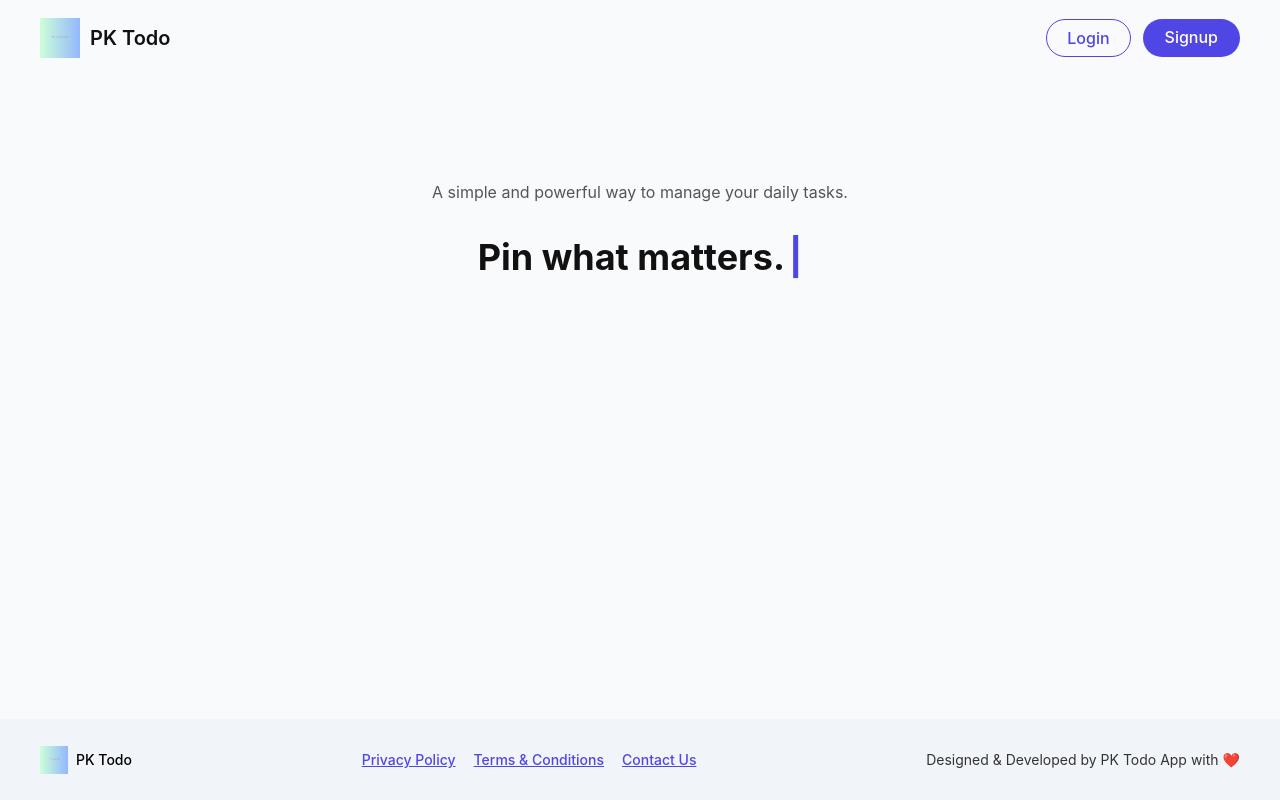
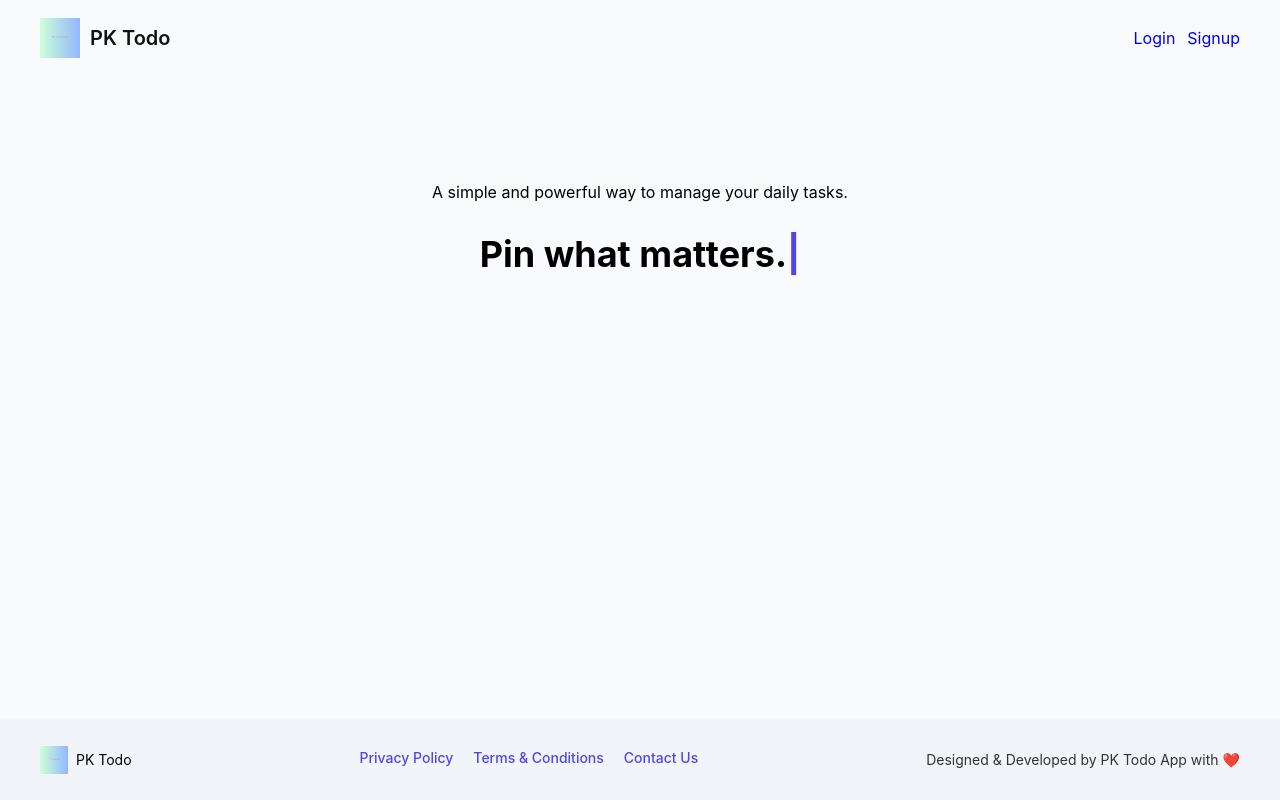
Before and after one commit to Praveenkumar-king/pk-todo-frontend, a React (Create React App) app: page / in a window 1280 px wide. Built offline with nearby package versions, Linux system fonts and the light colour scheme.

Commit message:
Updated home page

```diff
--- a/src/pages/Home/Home.css
+++ b/src/pages/Home/Home.css
@@ -24,7 +24,6 @@
 
 .logo-area img {
   width: 40px;
-  height: auto;
 }
 
 .auth-buttons {
@@ -32,39 +31,10 @@
   gap: 12px;
 }
 
-/* 🔥 FIX APPLIED HERE */
 .btn-outline,
 .btn-filled {
-  text-decoration: none;   /* remove underline */
+  text-decoration: none;
   display: inline-block;
-}
-
-.btn-outline {
-  padding: 8px 20px;
-  border-radius: 25px;
-  border: 1.5px solid #4f46e5;
-  color: #4f46e5;
-  font-weight: 500;
-  transition: 0.3s;
-}
-
-.btn-outline:hover {
-  background: #eef2ff;
-  text-decoration: none;
-}
-
-.btn-filled {
-  padding: 8px 22px;
-  border-radius: 25px;
-  background: #4f46e5;
-  color: white;
-  font-weight: 500;
-  transition: 0.3s;
-}
-
-.btn-filled:hover {
-  background: #4338ca;
-  text-decoration: none;
 }
 
 /* ================= HERO ================= */
@@ -74,29 +44,13 @@
   padding: 90px 20px;
 }
 
-.tagline {
-  font-size: 16px;
-  color: #555;
-  margin-bottom: 25px;
-}
-
 .typing-text {
   font-size: 36px;
   font-weight: 700;
-  line-height: 1.4;
-  color: #111;
-  min-height: 52px;
 }
 
 .cursor {
-  margin-left: 4px;
   color: #4f46e5;
-  animation: blink 1s infinite;
-}
-
-@keyframes blink {
-  0%, 50%, 100% { opacity: 1; }
-  25%, 75% { opacity: 0; }
 }
 
 /* ================= FOOTER ================= */
@@ -113,7 +67,6 @@
   display: flex;
   align-items: center;
   gap: 8px;
-  font-weight: 500;
 }
 
 .footer-left img {
@@ -122,16 +75,40 @@
 
 .footer-center {
   display: flex;
-  gap: 18px;
+  gap: 20px;
 }
 
+/* 🔥 MAGIC HERE */
 .footer-center a {
+  position: relative;
   color: #4f46e5;
   font-weight: 500;
+  text-decoration: none;
+  padding-bottom: 4px;
 }
 
+/* line hidden initially */
+.footer-center a::after {
+  content: "";
+  position: absolute;
+  left: 0;
+  bottom: -4px;
+  width: 100%;
+  height: 2px;
+  background-color: #4f46e5;
+  transform: scaleX(0);
+  transform-origin: top;
+  transition: transform 0.3s ease;
+}
+
+/* line appears downwards on hover */
+.footer-center a:hover::after {
+  transform: scaleX(1);
+}
+
+/* optional color change */
 .footer-center a:hover {
-  text-decoration: none;
+  color: #4338ca;
 }
 
 .footer-right {
@@ -140,19 +117,6 @@
 
 /* ================= MOBILE ================= */
 @media (max-width: 768px) {
-  .home-header {
-    flex-direction: column;
-    gap: 15px;
-  }
-
-  .home-hero {
-    padding: 60px 20px;
-  }
-
-  .typing-text {
-    font-size: 26px;
-  }
-
   .home-footer {
     flex-direction: column;
     gap: 10px;
```
Also changed, not shown: src/pages/Home/Home.js (+2 -10 lines).
